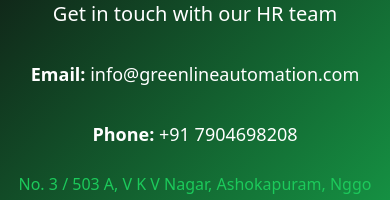
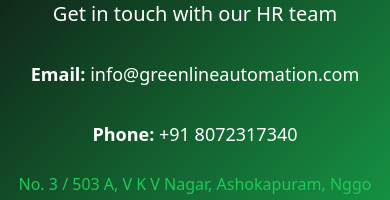
Before and after one commit to svijayendran/green-line-sparkle, a React (Vite) app: page /career in a window 390 px wide. Shown: the part 6220-6420 px from the top of the page. Built offline with nearby package versions, Linux system fonts and the light colour scheme.

Commit message:
nirmala phone nunmber added

```diff
--- a/src/components/input_field/career.js
+++ b/src/components/input_field/career.js
@@ -138,7 +138,7 @@ export const careerPageData = {
     title: "Ready to Join Us?",
     subtitle: "Get in touch with our HR team",
     email: "info@greenlineautomation.com",
-    phone: "+91 7904698208",
+    phone: "+91 8072317340",
     address: "No. 3 / 503 A, V K V Nagar, Ashokapuram, Nggo colony,Coimbatore, TaimlNadu 641022",
   }
 };
```
